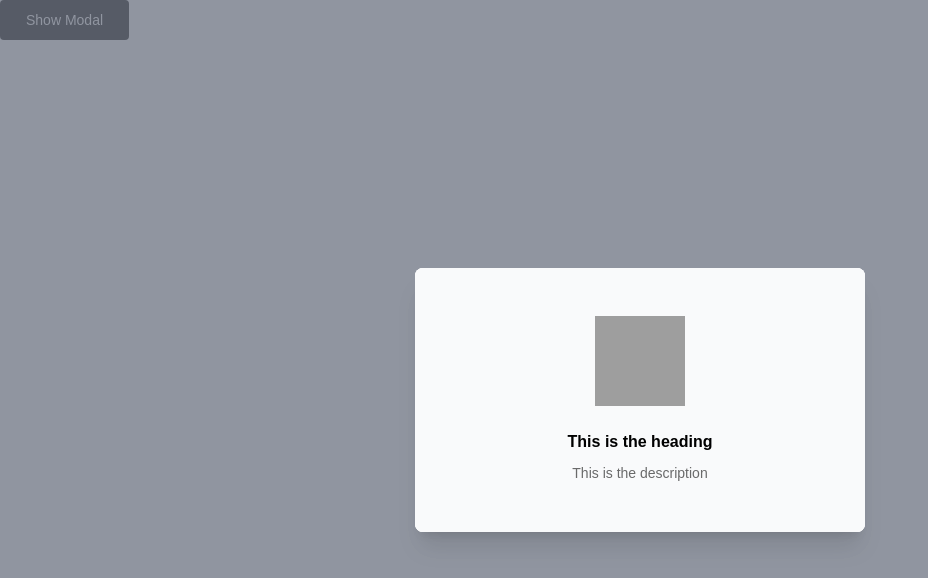
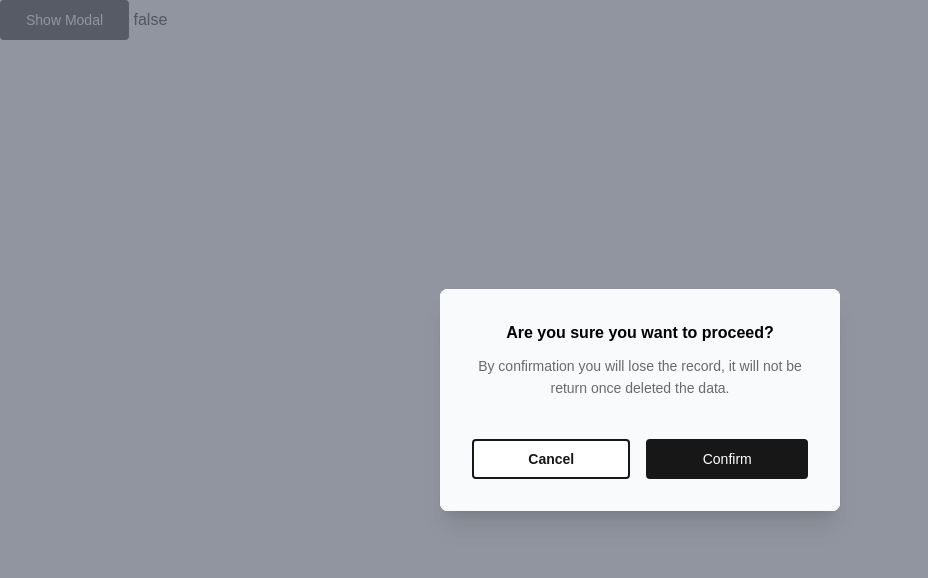
Before and after one commit to phaneendra37/vue-1, a Vue app: page / in a window 1280 px wide. Both pictures are taken after a click on the button "Show Modal". Shown: the top 578 px of the page, without its empty margins (0-928 px from the left). Built offline with nearby package versions, Linux system fonts and the light colour scheme; grey boxes are pictures that could not be loaded.

Commit message:
Added the modal for the confirmation (#18)

```diff
--- a/src/App.vue
+++ b/src/App.vue
@@ -1,22 +1,23 @@
 <template>
   <div>
     <button class="btn-primary" @click="show()">Show Modal</button>
-    <Modal ref="modalRef" />
+    {{ isOkay }}
+    <Modal
+      ref="confirmation"
+      text="phaneendra kumar"
+      heading="Are you sure you want to proceed?"
+      description="By confirmation you will lose the record, it will not be return once deleted the data."
+    />
   </div>
 </template>
 
 <script setup>
 import { ref } from "vue";
-import Modal from "@/components/global/ModalAlert.vue";
-
-const modalRef = ref(null);
-
-const show = () => {
-  modalRef.value.showModal(
-    "error",
-    "This is the heading",
-    "This is the description",
-    true
-  );
+import Modal from "@/components/global/confirmationModal.vue";
+const confirmation = ref(null);
+const isOkay = ref(false);
+const show = async () => {
+  const test = await confirmation.value.showModal();
+  isOkay.value = test;
 };
 </script>
--- a/src/components/global/FormContainer.vue
+++ b/src/components/global/FormContainer.vue
@@ -3,7 +3,7 @@
     class="overflow-hidden flex flex-col h-full"
     @submit.prevent="submitForm"
   >
-    <div class="grow p-6 overflow-auto scroll-smooth">
+    <div class="grow p-6 overflow-auto scroll-smooth form-container">
       <div
         v-if="formFields && formFields?.length"
         class="grid gap-5 grid-cols-1 md:grid-cols-12"
@@ -86,7 +86,10 @@
         </div>
       </div>
     </div>
-    <div class="flex border-t py-3 px-6 bg-white justify-end gap-x-4">
+    <div
+      v-if="footer"
+      class="flex border-t py-3 px-6 bg-white justify-end gap-x-4"
+    >
       <!-- start of save button -->
       <button class="btn-secondary" @click.prevent="emit('cancel')">
         Cancel
@@ -108,6 +111,10 @@ const props = defineProps({
   fields: {
     type: Array,
     required: true,
+  },
+  footer: {
+    type: Boolean,
+    default: true,
   },
 });
 // Defining emit function to emit events
@@ -138,6 +145,7 @@ const updateValue = (data, index, subindex) => {
 
 // Function to update form values based on form fields
 const updateObjectValues = () => {
+  if (!formFields?.value?.length) return;
   // Clear existing form values
   formValues.value = {};
   // Iterate through form fields to update form values
--- /dev/null
+++ b/src/components/global/confirmationModal.vue
@@ -0,0 +1,89 @@
+<template>
+  <!-- Modal component with dynamic content and buttons -->
+  <Modal
+    :is-show="show"
+    :is-sidebar="false"
+    :is-footer="false"
+    :is-header="false"
+    body-class="p-8 bg-gray-50"
+    size="w-[400px]"
+  >
+    <template #body>
+      <div>
+        <!-- Dynamic heading -->
+        <div class="mb-10 text-center" v-if="heading">
+          <h3 class="font-semibold mb-2.5 text-base">{{ heading }}</h3>
+          <!-- Dynamic description -->
+          <p class="text-sm !leading-[1.6] text-neutral-950/60">
+            {{ description }}
+          </p>
+        </div>
+        <!-- Buttons to confirm or cancel action -->
+        <div class="flex items-center gap-x-4">
+          <!-- Button to cancel action -->
+          <button @click="cancel" class="grow btn-secondary">
+            {{ cancelText }}
+          </button>
+          <!-- Button to confirm action -->
+          <button @click="confirm" class="grow btn-primary">
+            {{ confirmText }}
+          </button>
+        </div>
+      </div>
+    </template>
+  </Modal>
+</template>
+
+<script setup>
+import { ref, defineExpose, defineProps } from "vue";
+import Modal from "./SlideOver.vue";
+
+// Reactive variable to control modal visibility
+const show = ref(false);
+
+// Props definition for dynamic content and button texts
+defineProps({
+  heading: {
+    type: String,
+    required: true,
+  },
+  description: {
+    type: String,
+    required: true,
+  },
+  confirmText: {
+    type: String,
+    default: "Confirm",
+  },
+  cancelText: {
+    type: String,
+    default: "Cancel",
+  },
+});
+
+// Variable to store the resolve function of the promise
+let modalPromiseResolve;
+
+// Function to show the modal and return a promise
+const showModal = async () => {
+  show.value = true;
+  return new Promise((resolve) => {
+    modalPromiseResolve = resolve;
+  });
+};
+
+// Function to confirm the action and close the modal
+const confirm = () => {
+  modalPromiseResolve(true);
+  show.value = false;
+};
+
+// Function to cancel the action and close the modal
+const cancel = () => {
+  modalPromiseResolve(false);
+  show.value = false;
+};
+
+// Expose the showModal function to parent components
+defineExpose({ showModal });
+</script>
```
